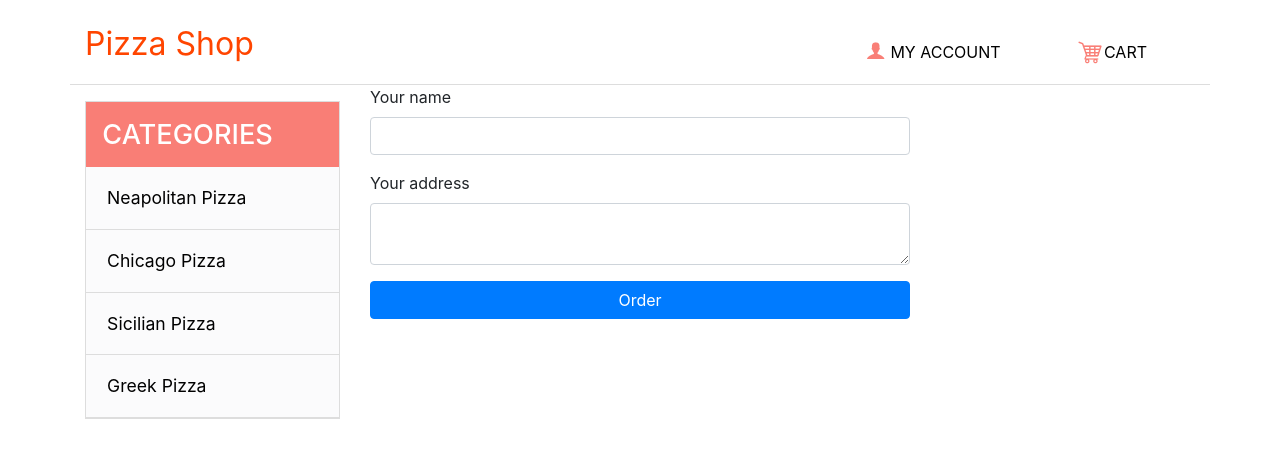
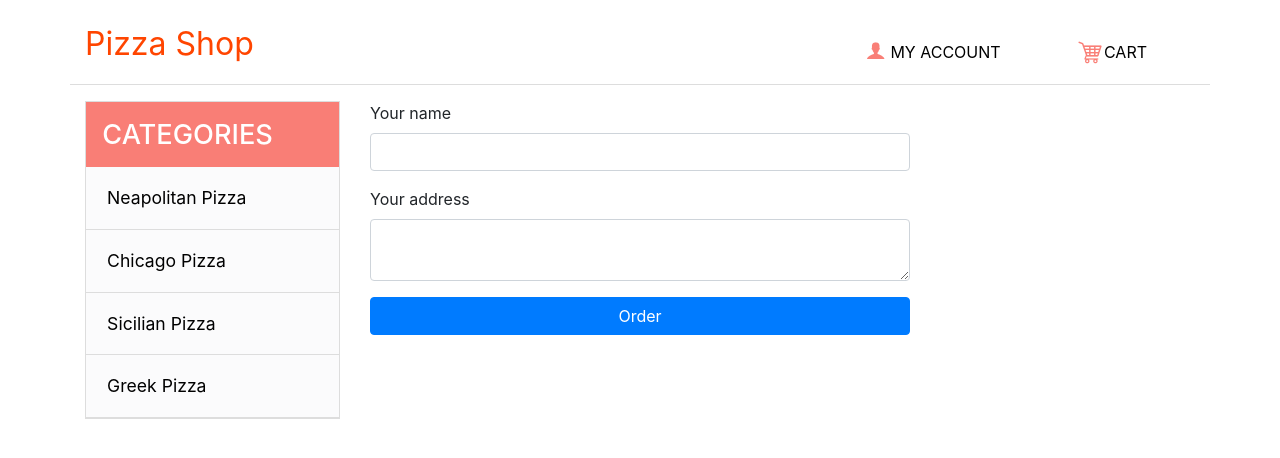
Before and after one commit to colliel/pizzashop, a React (Create React App) app: page /order in a window 1280 px wide. Shown: the top 458 px of the page. Built offline with nearby package versions, Linux system fonts and the light colour scheme; no server answers.

Commit message:
06.07 21.53

```diff
--- a/src/pages/Order.js
+++ b/src/pages/Order.js
@@ -32,7 +32,7 @@ const Order = (props) => {
     }
 
     return (
-        <div className="col-6">
+        <div className="col-6 mt-3">
             <form className="form-group" onSubmit={handleSubmit}>
                 <div className="form-group">
                     <label htmlFor="InputName">Your name</label>
```
